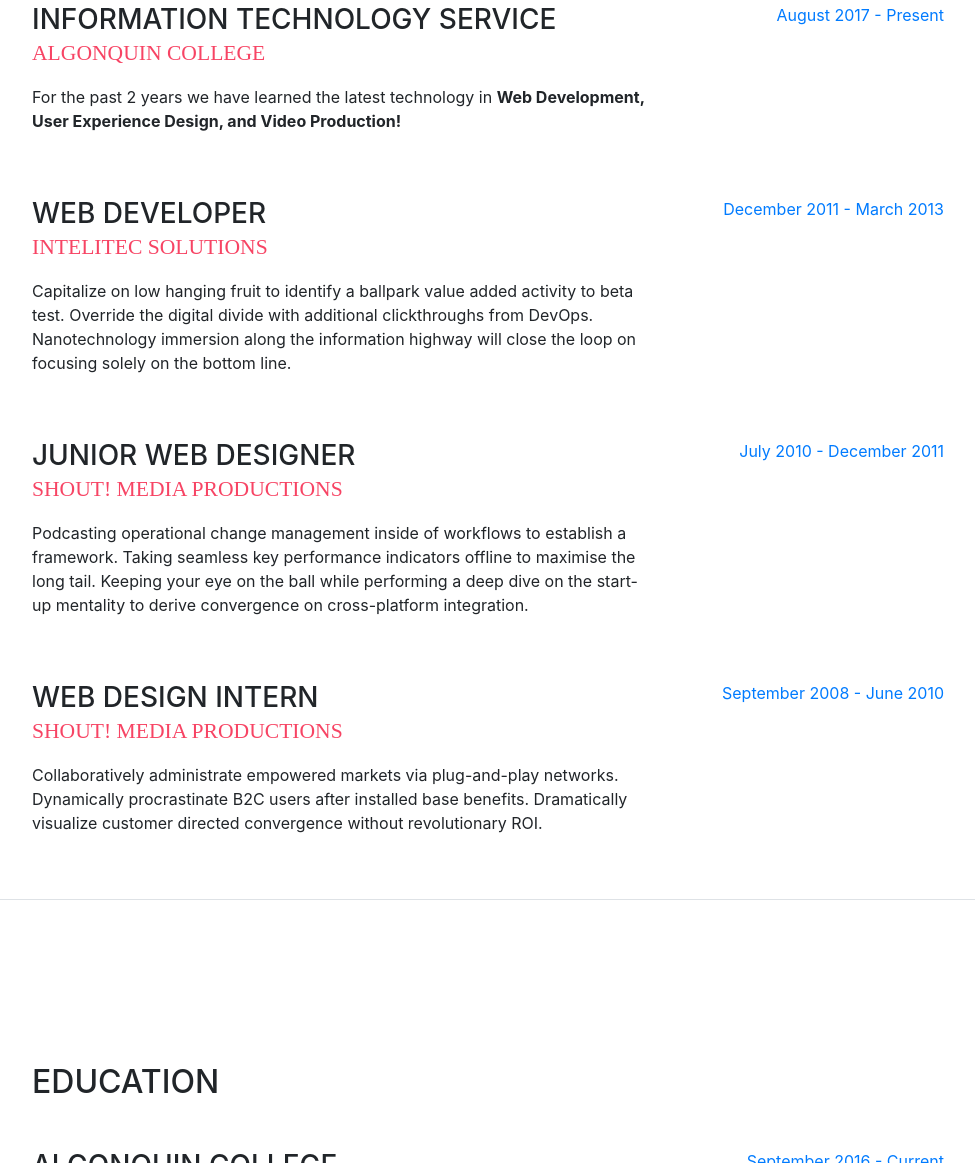
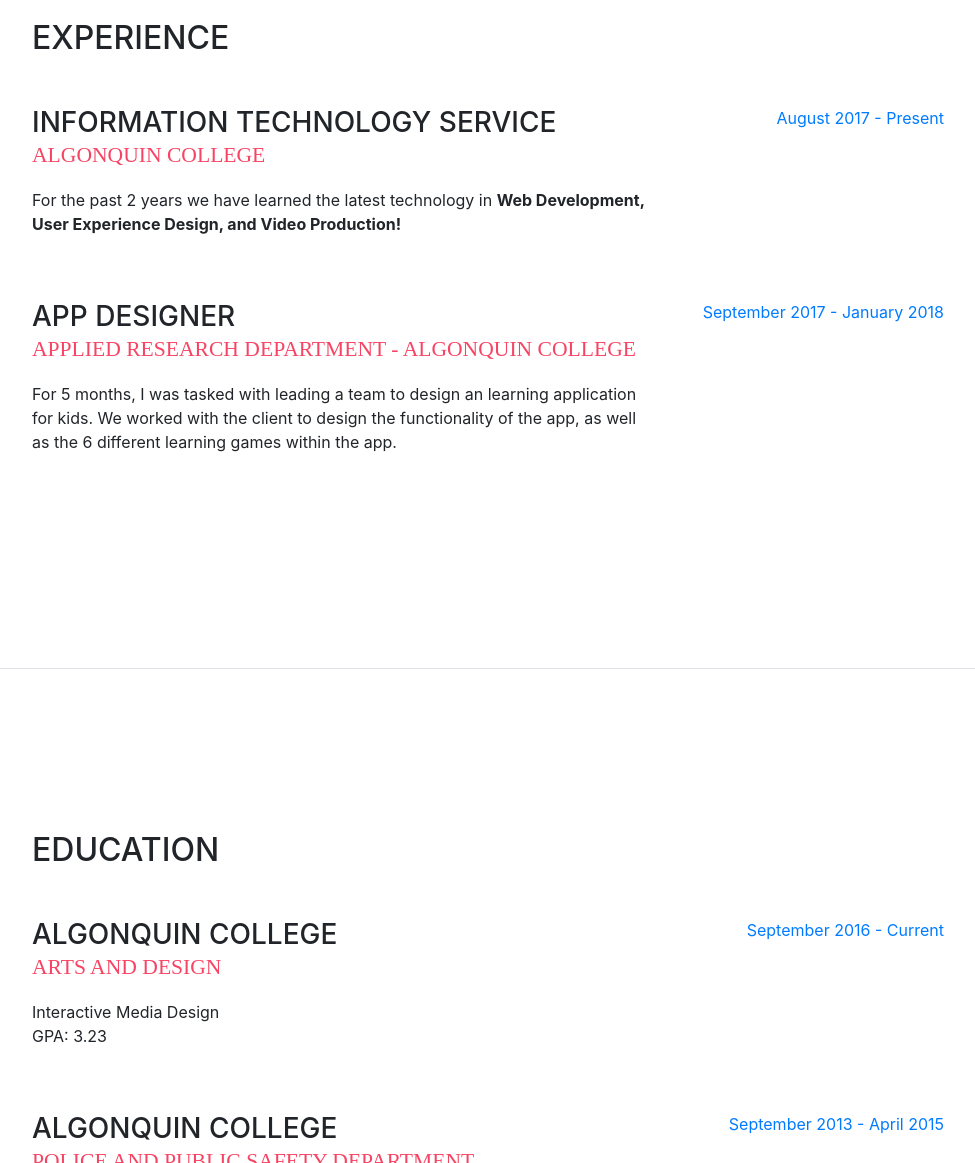
Before and after one commit to JoshSchellMedia/JoshSchellMedia.github.io, a website with bundled scripts: page index.html in a window 1280 px wide. Shown: the part 931-2094 px from the top of the page, without its empty margins (288-1263 px from the left). Built offline with nearby package versions, Linux system fonts and the light colour scheme; a web font is replaced by a local one.

Commit message:
Content Update
Updated Work Experience, Removed Extra Work Experience and Removed "Awards" in the nav

```diff
--- a/index.html
+++ b/index.html
@@ -55,9 +55,6 @@
           <li class="nav-item">
             <a class="nav-link js-scroll-trigger" href="#interests">Interests</a>
           </li>
-          <li class="nav-item">
-            <a class="nav-link js-scroll-trigger" href="#awards">Awards</a>
-          </li>
         </ul>
       </div>
     </nav>
@@ -111,34 +108,12 @@
 
           <div class="resume-item d-flex flex-column flex-md-row mb-5">
             <div class="resume-content mr-auto">
-              <h3 class="mb-0">Web Developer</h3>
-              <div class="subheading mb-3">Intelitec Solutions</div>
-              <p>Capitalize on low hanging fruit to identify a ballpark value added activity to beta test. Override the digital divide with additional clickthroughs from DevOps. Nanotechnology immersion along the information highway will close the loop on focusing solely on the bottom line.</p>
+              <h3 class="mb-0">App Designer</h3>
+              <div class="subheading mb-3">Applied Research Department - Algonquin College</div>
+              <p>For 5 months, I was tasked with leading a team to design an learning application for kids. We worked with the client to design the functionality of the app, as well as the 6 different learning games within the app.</p>
             </div>
             <div class="resume-date text-md-right">
-              <span class="text-primary">December 2011 - March 2013</span>
-            </div>
-          </div>
-
-          <div class="resume-item d-flex flex-column flex-md-row mb-5">
-            <div class="resume-content mr-auto">
-              <h3 class="mb-0">Junior Web Designer</h3>
-              <div class="subheading mb-3">Shout! Media Productions</div>
-              <p>Podcasting operational change management inside of workflows to establish a framework. Taking seamless key performance indicators offline to maximise the long tail. Keeping your eye on the ball while performing a deep dive on the start-up mentality to derive convergence on cross-platform integration.</p>
-            </div>
-            <div class="resume-date text-md-right">
-              <span class="text-primary">July 2010 - December 2011</span>
-            </div>
-          </div>
-
-          <div class="resume-item d-flex flex-column flex-md-row">
-            <div class="resume-content mr-auto">
-              <h3 class="mb-0">Web Design Intern</h3>
-              <div class="subheading mb-3">Shout! Media Productions</div>
-              <p>Collaboratively administrate empowered markets via plug-and-play networks. Dynamically procrastinate B2C users after installed base benefits. Dramatically visualize customer directed convergence without revolutionary ROI.</p>
-            </div>
-            <div class="resume-date text-md-right">
-              <span class="text-primary">September 2008 - June 2010</span>
+              <span class="text-primary">September 2017 - January 2018</span>
             </div>
           </div>
 
```
